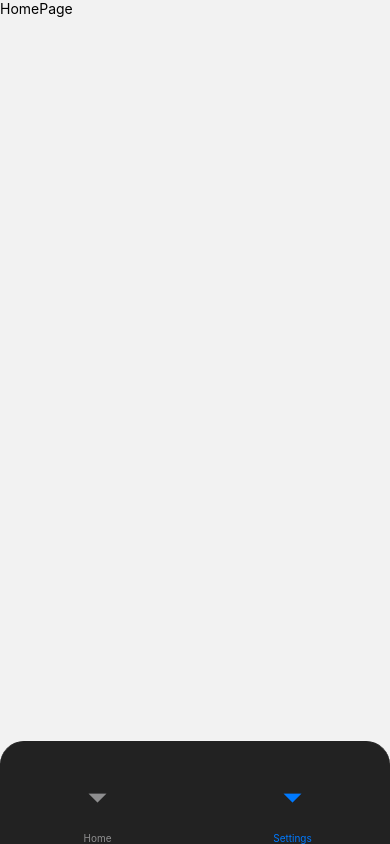
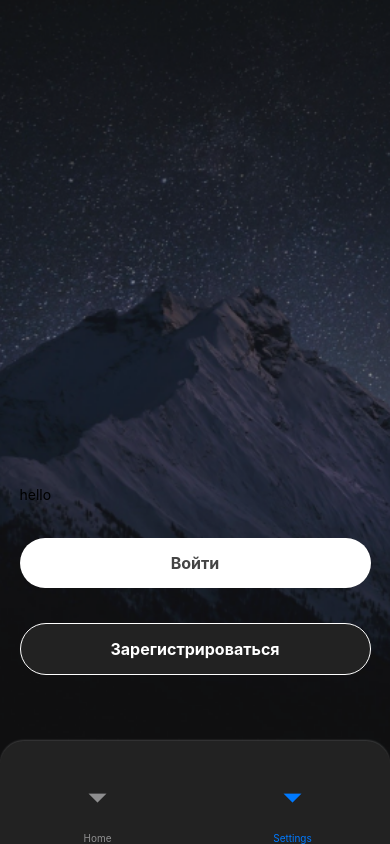
Before and after one commit to russllan/skihub-mobile, a React Native app: screen /Settings in a window 390 px wide. Built offline with nearby package versions, Linux system fonts and the light colour scheme.

Commit message:
feat:signup start

```diff
--- a/package.json
+++ b/package.json
@@ -9,6 +9,7 @@
     "web": "expo start --web"
   },
   "dependencies": {
+    "@react-native-async-storage/async-storage": "1.21.0",
     "@react-navigation/bottom-tabs": "^6.5.20",
     "@react-navigation/native": "^6.1.17",
     "@react-navigation/stack": "^6.3.29",
--- a/src/navigation/TabNavigation/index.js
+++ b/src/navigation/TabNavigation/index.js
@@ -1,6 +1,7 @@
 import { createBottomTabNavigator } from "@react-navigation/bottom-tabs";
 import { StyleSheet } from "react-native";
 import HomePage from "../../screens/Home/HomePage";
+import SignUp from "../../screens/SignUp";
 
 const Tab = createBottomTabNavigator();
 
@@ -15,7 +16,7 @@ export function TabNavigator() {
         }}
       >
         <Tab.Screen name="Home" component={HomePage} />
-        <Tab.Screen name="Settings" component={HomePage} />
+        <Tab.Screen name="Settings" component={SignUp} />
       </Tab.Navigator>
     </>
   );
--- /dev/null
+++ b/src/screens/SignUp/index.jsx
@@ -0,0 +1,59 @@
+import React from 'react'
+import { View, StyleSheet, Image, Dimensions, TouchableOpacity, Text } from "react-native";
+
+function SignUp() {
+
+    const { width, height } = Dimensions.get('window');
+
+    return (
+        <View style={[{ height: height, backgroundColor: '#222', position: "relative" }]}>
+            <Image style={[{ width: width, resizeMode: "cover", height: height }]} source={require("../../../assets/authbg.png")} />
+            <View style={[styles.footer, { bottom: "20%" }]}>
+                <View style={styles.wrapper}>
+                    <Text>
+                        hello
+                    </Text>
+                    <TouchableOpacity style={[styles.footerBtn, { backgroundColor: "white" }]}>
+                        <Text style={styles.footerBtnText}>Войти</Text>
+                    </TouchableOpacity>
+                    <TouchableOpacity style={[styles.footerBtn, { backgroundColor: "#222", borderColor: "white", borderWidth: 1 }]}>
+                        <Text style={[styles.footerBtnText, { color: "white" }]}>Зарегистрироваться</Text>
+                    </TouchableOpacity>
+                </View>
+            </View>
+        </View>
+    )
+}
+
+const styles = StyleSheet.create({
+    wrapper: {
+        width: "90%",
+        gap: 20
+    },
+    footer: {
+        flexDirection: "column",
+        position: 'absolute',
+        alignItems: "center",
+        width: "100%",
+        justifyContent: "center",
+    },
+
+    footerBtn: {
+        width: "100%",
+        borderRadius: 100,
+        backgroundColor: "white",
+        alignItems: "center",
+        paddingTop: 15,
+        paddingBottom: 15,
+        marginTop: 15,
+    },
+    footerBtnText: {
+        fontSize: 16,
+        fontStyle: "normal",
+        fontWeight: "700",
+        color: "#444"
+    }
+})
+
+
+export default SignUp
```
Also changed, not shown: assets/authbg.png (added), 1 other file (tests, documents, lock files or other folders).
